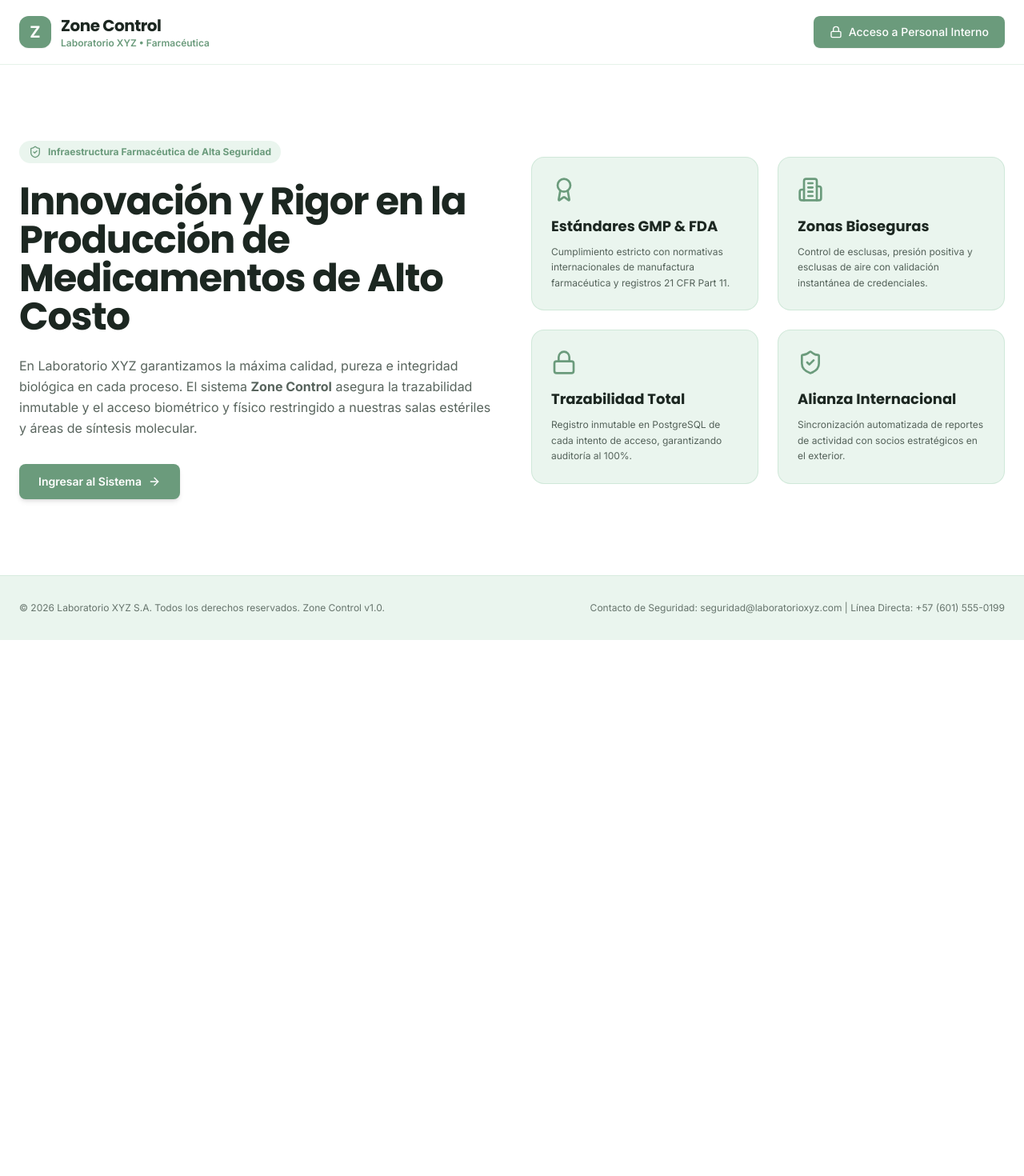
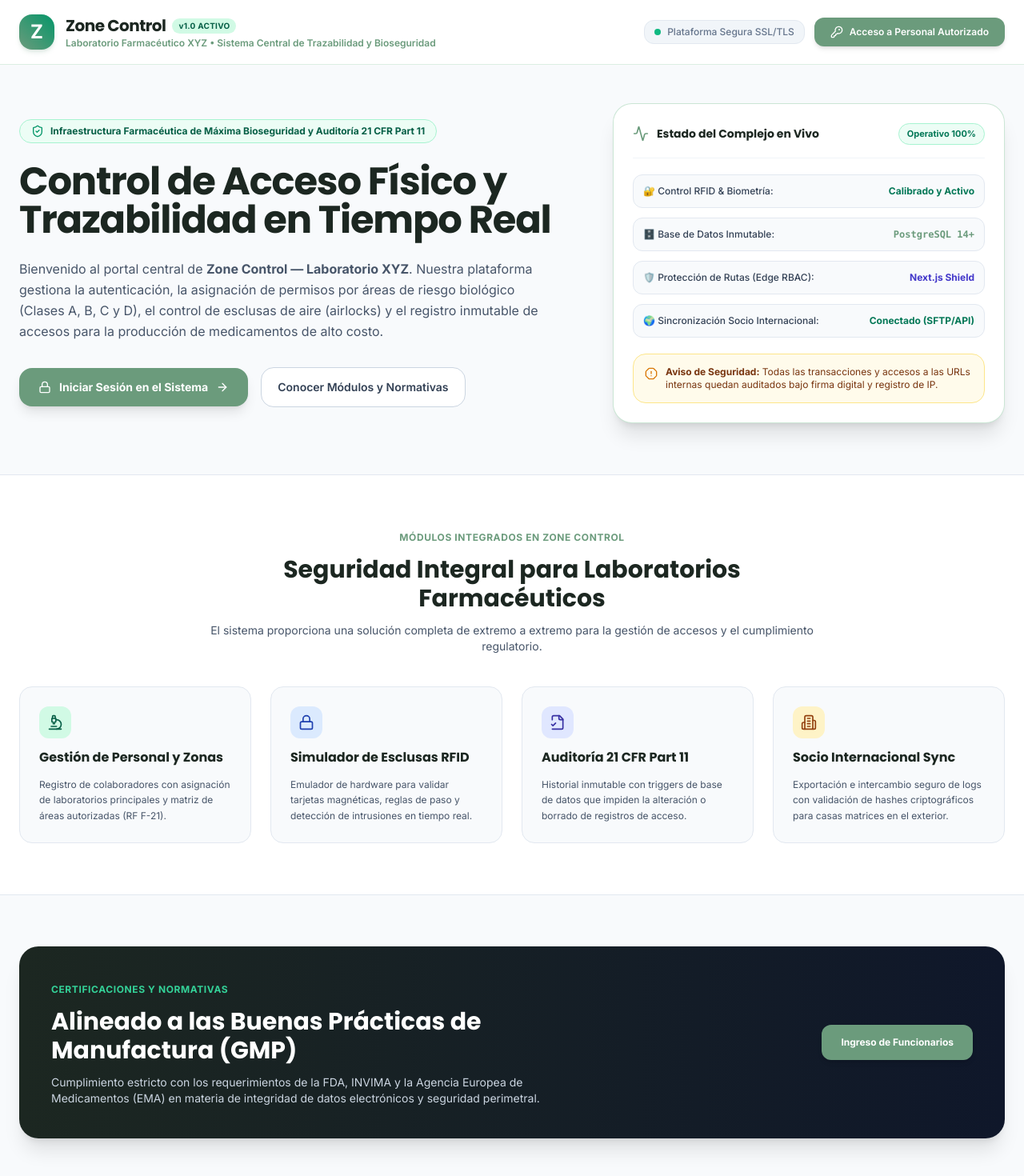
Before and after one commit to Ivanherrera08/Laboratorio_lex, a Next.js app in the folder zone-control-frontend/: page / in a window 1280 px wide. Shown: the top 1470 px of the page at 80% size. Before the commit the page ends 800 px from the top, so only its background shows below. Built offline with nearby package versions, Linux system fonts and the light colour scheme.

Commit message:
feat(portal): enriquecer portal publico institucional con informacion integral del sistema y normas antes de login

```diff
--- a/zone-control-frontend/src/app/page.tsx
+++ b/zone-control-frontend/src/app/page.tsx
@@ -1,102 +1,238 @@
 import Link from 'next/link';
-import { ShieldCheck, Lock, Award, Building2, ArrowRight } from 'lucide-react';
+import {
+  ShieldCheck,
+  Lock,
+  Award,
+  Building2,
+  ArrowRight,
+  Microscope,
+  FileCheck2,
+  Activity,
+  CheckCircle2,
+  AlertOctagon,
+  Database,
+  Layers,
+  KeyRound
+} from 'lucide-react';
 
 export default function PortalPublicoPage() {
   return (
-    <div className="min-h-screen bg-white flex flex-col justify-between">
-      {/* Navbar Institucional */}
-      <header className="border-b border-brand-accent/30 bg-white/90 backdrop-blur-md sticky top-0 z-50">
+    <div className="min-h-screen bg-[#F8FAFC] flex flex-col justify-between selection:bg-brand-primary selection:text-white">
+      {/* 1. Header / Navbar Institucional */}
+      <header className="border-b border-brand-accent/40 bg-white/95 backdrop-blur-md sticky top-0 z-50 shadow-xs">
         <div className="max-w-7xl mx-auto px-6 h-20 flex items-center justify-between">
-          <div className="flex items-center gap-3">
-            <div className="w-10 h-10 rounded-xl bg-brand-primary flex items-center justify-center text-white font-bold text-xl shadow-sm">
+          <div className="flex items-center gap-3.5">
+            <div className="w-11 h-11 rounded-2xl bg-gradient-to-tr from-brand-primary to-emerald-600 flex items-center justify-center text-white font-bold text-2xl shadow-md shadow-brand-primary/20">
               Z
             </div>
             <div>
-              <span className="font-heading font-bold text-xl text-brand-dark tracking-tight">Zone Control</span>
-              <span className="block text-xs font-semibold text-brand-primary">Laboratorio XYZ • Farmacéutica</span>
+              <div className="flex items-center gap-2">
+                <span className="font-heading font-extrabold text-xl text-brand-dark tracking-tight">Zone Control</span>
+                <span className="px-2 py-0.5 rounded-full bg-emerald-100 text-emerald-800 text-[10px] font-bold tracking-wide">
+                  v1.0 ACTIVO
+                </span>
+              </div>
+              <span className="block text-xs font-semibold text-brand-primary">
+                Laboratorio Farmacéutico XYZ • Sistema Central de Trazabilidad y Bioseguridad
+              </span>
             </div>
           </div>
 
-          <div className="flex items-center gap-4">
+          <div className="flex items-center gap-3">
+            <div className="hidden md:flex items-center gap-2 text-xs font-medium text-slate-500 bg-slate-100 px-3 py-1.5 rounded-xl border border-slate-200">
+              <span className="w-2 h-2 rounded-full bg-emerald-500 animate-ping" />
+              <span>Plataforma Segura SSL/TLS</span>
+            </div>
             <Link
               href="/login"
-              className="inline-flex items-center gap-2 px-5 py-2.5 rounded-lg bg-brand-primary text-white font-medium text-sm hover:bg-brand-primary/90 transition-all shadow-sm"
+              className="inline-flex items-center gap-2 px-5 py-2.5 rounded-xl bg-brand-primary text-white font-semibold text-xs hover:bg-brand-primary/90 transition-all shadow-md hover:shadow-lg hover:scale-105 active:scale-95"
             >
-              <Lock className="w-4 h-4" />
-              Acceso a Personal Interno
+              <KeyRound className="w-4 h-4" />
+              Acceso a Personal Autorizado
             </Link>
           </div>
         </div>
       </header>
 
-      {/* Hero Section */}
-      <main className="max-w-7xl mx-auto px-6 py-16 flex-1 flex flex-col justify-center">
-        <div className="grid grid-cols-1 lg:grid-cols-2 gap-12 items-center">
-          <div>
-            <div className="inline-flex items-center gap-2 px-3 py-1.5 rounded-full bg-brand-secondary text-brand-primary text-xs font-bold mb-6">
-              <ShieldCheck className="w-4 h-4" />
-              Infraestructura Farmacéutica de Alta Seguridad
+      {/* 2. Hero Section Principal */}
+      <main className="flex-1">
+        {/* Banner Hero */}
+        <section className="max-w-7xl mx-auto px-6 pt-12 pb-16">
+          <div className="grid grid-cols-1 lg:grid-cols-12 gap-10 items-center">
+            <div className="lg:col-span-7 space-y-6">
+              <div className="inline-flex items-center gap-2 px-3.5 py-1.5 rounded-full bg-emerald-50 border border-emerald-200 text-emerald-800 text-xs font-bold">
+                <ShieldCheck className="w-4 h-4 text-emerald-600" />
+                Infraestructura Farmacéutica de Máxima Bioseguridad y Auditoría 21 CFR Part 11
               </div>
-            <h1 className="text-4xl lg:text-5xl font-heading font-extrabold text-brand-dark leading-tight tracking-tight mb-6">
-              Innovación y Rigor en la Producción de Medicamentos de Alto Costo
+
+              <h1 className="text-4xl sm:text-5xl font-heading font-black text-brand-dark leading-[1.15] tracking-tight">
+                Control de Acceso Físico y Trazabilidad en Tiempo Real
               </h1>
-            <p className="text-base text-brand-text/80 leading-relaxed mb-8">
-              En Laboratorio XYZ garantizamos la máxima calidad, pureza e integridad biológica en cada proceso.
-              El sistema <strong>Zone Control</strong> asegura la trazabilidad inmutable y el acceso biométrico
-              y físico restringido a nuestras salas estériles y áreas de síntesis molecular.
+
+              <p className="text-base text-slate-600 leading-relaxed max-w-2xl font-normal">
+                Bienvenido al portal central de <strong>Zone Control — Laboratorio XYZ</strong>. Nuestra plataforma
+                gestiona la autenticación, la asignación de permisos por áreas de riesgo biológico (Clases A, B, C y D),
+                el control de esclusas de aire (airlocks) y el registro inmutable de accesos para la producción
+                de medicamentos de alto costo.
               </p>
-            <div className="flex flex-wrap gap-4">
+
+              <div className="flex flex-wrap items-center gap-4 pt-2">
                 <Link
                   href="/login"
-                className="inline-flex items-center gap-2 px-6 py-3 rounded-lg bg-brand-primary text-white font-semibold text-sm hover:bg-brand-primary/90 transition-all shadow-md"
+                  className="inline-flex items-center gap-2.5 px-6 py-3.5 rounded-2xl bg-brand-primary text-white font-bold text-sm hover:bg-brand-primary/90 transition-all shadow-lg hover:shadow-xl hover:scale-105 active:scale-95 cursor-pointer"
                 >
-                Ingresar al Sistema
+                  <Lock className="w-4 h-4" />
+                  Iniciar Sesión en el Sistema
                   <ArrowRight className="w-4 h-4" />
                 </Link>
+
+                <a
+                  href="#modulos-info"
+                  className="inline-flex items-center gap-2 px-5 py-3.5 rounded-2xl bg-white border border-slate-300 text-slate-700 font-semibold text-sm hover:bg-slate-50 transition-all shadow-xs"
+                >
+                  Conocer Módulos y Normativas
+                </a>
               </div>
             </div>
 
-          <div className="grid grid-cols-1 sm:grid-cols-2 gap-6">
-            <div className="p-6 rounded-2xl bg-brand-secondary border border-brand-accent/40 shadow-xs">
-              <Award className="w-8 h-8 text-brand-primary mb-4" />
-              <h3 className="font-heading font-bold text-lg text-brand-dark mb-2">Estándares GMP & FDA</h3>
-              <p className="text-xs text-brand-text/80 leading-relaxed">
-                Cumplimiento estricto con normativas internacionales de manufactura farmacéutica y registros 21 CFR Part 11.
+            {/* Tarjeta Visual de Estado del Sistema */}
+            <div className="lg:col-span-5 bg-white p-6 rounded-3xl border border-brand-accent/60 shadow-xl space-y-5">
+              <div className="flex items-center justify-between border-b border-slate-100 pb-4">
+                <div className="flex items-center gap-2.5">
+                  <Activity className="w-5 h-5 text-brand-primary" />
+                  <span className="font-heading font-bold text-sm text-brand-dark">Estado del Complejo en Vivo</span>
+                </div>
+                <span className="px-2.5 py-1 rounded-full bg-emerald-50 text-emerald-700 text-[11px] font-bold border border-emerald-200">
+                  Operativo 100%
+                </span>
+              </div>
+
+              <div className="space-y-3 text-xs">
+                <div className="p-3 bg-slate-50 rounded-xl border border-slate-200 flex items-center justify-between">
+                  <span className="font-medium text-slate-700">🔐 Control RFID & Biometría:</span>
+                  <span className="font-bold text-emerald-700">Calibrado y Activo</span>
+                </div>
+                <div className="p-3 bg-slate-50 rounded-xl border border-slate-200 flex items-center justify-between">
+                  <span className="font-medium text-slate-700">🗄️ Base de Datos Inmutable:</span>
+                  <span className="font-bold text-brand-primary font-mono">PostgreSQL 14+</span>
+                </div>
+                <div className="p-3 bg-slate-50 rounded-xl border border-slate-200 flex items-center justify-between">
+                  <span className="font-medium text-slate-700">🛡️ Protección de Rutas (Edge RBAC):</span>
+                  <span className="font-bold text-indigo-700">Next.js Shield</span>
+                </div>
+                <div className="p-3 bg-slate-50 rounded-xl border border-slate-200 flex items-center justify-between">
+                  <span className="font-medium text-slate-700">🌍 Sincronización Socio Internacional:</span>
+                  <span className="font-bold text-emerald-700">Conectado (SFTP/API)</span>
+                </div>
+              </div>
+
+              <div className="p-3.5 bg-amber-50 rounded-2xl border border-amber-200 text-amber-900 text-xs flex items-start gap-2.5">
+                <AlertOctagon className="w-4 h-4 shrink-0 text-amber-600 mt-0.5" />
+                <span>
+                  <strong>Aviso de Seguridad:</strong> Todas las transacciones y accesos a las URLs internas quedan auditados bajo firma digital y registro de IP.
+                </span>
+              </div>
+            </div>
+          </div>
+        </section>
+
+        {/* 3. Módulos y Capacidades del Sistema */}
+        <section id="modulos-info" className="bg-white border-y border-slate-200 py-16">
+          <div className="max-w-7xl mx-auto px-6 space-y-10">
+            <div className="text-center max-w-3xl mx-auto space-y-3">
+              <span className="text-xs font-bold text-brand-primary uppercase tracking-wider">
+                Módulos Integrados en Zone Control
+              </span>
+              <h2 className="text-3xl font-heading font-extrabold text-brand-dark">
+                Seguridad Integral para Laboratorios Farmacéuticos
+              </h2>
+              <p className="text-sm text-slate-600">
+                El sistema proporciona una solución completa de extremo a extremo para la gestión de accesos y el cumplimiento regulatorio.
               </p>
             </div>
 
-            <div className="p-6 rounded-2xl bg-brand-secondary border border-brand-accent/40 shadow-xs">
-              <Building2 className="w-8 h-8 text-brand-primary mb-4" />
-              <h3 className="font-heading font-bold text-lg text-brand-dark mb-2">Zonas Bioseguras</h3>
-              <p className="text-xs text-brand-text/80 leading-relaxed">
-                Control de esclusas, presión positiva y esclusas de aire con validación instantánea de credenciales.
+            <div className="grid grid-cols-1 md:grid-cols-2 lg:grid-cols-4 gap-6">
+              <div className="p-6 rounded-2xl bg-[#F8FAFC] border border-slate-200 space-y-3 hover:border-brand-primary/60 transition-all">
+                <div className="w-10 h-10 rounded-xl bg-emerald-100 text-emerald-800 flex items-center justify-center font-bold">
+                  <Microscope className="w-5 h-5" />
+                </div>
+                <h3 className="font-heading font-bold text-base text-brand-dark">Gestión de Personal y Zonas</h3>
+                <p className="text-xs text-slate-600 leading-relaxed">
+                  Registro de colaboradores con asignación de laboratorios principales y matriz de áreas autorizadas (RF F-21).
                 </p>
               </div>
 
-            <div className="p-6 rounded-2xl bg-brand-secondary border border-brand-accent/40 shadow-xs">
-              <Lock className="w-8 h-8 text-brand-primary mb-4" />
-              <h3 className="font-heading font-bold text-lg text-brand-dark mb-2">Trazabilidad Total</h3>
-              <p className="text-xs text-brand-text/80 leading-relaxed">
-                Registro inmutable en PostgreSQL de cada intento de acceso, garantizando auditoría al 100%.
+              <div className="p-6 rounded-2xl bg-[#F8FAFC] border border-slate-200 space-y-3 hover:border-brand-primary/60 transition-all">
+                <div className="w-10 h-10 rounded-xl bg-blue-100 text-blue-800 flex items-center justify-center font-bold">
+                  <Lock className="w-5 h-5" />
+                </div>
+                <h3 className="font-heading font-bold text-base text-brand-dark">Simulador de Esclusas RFID</h3>
+                <p className="text-xs text-slate-600 leading-relaxed">
+                  Emulador de hardware para validar tarjetas magnéticas, reglas de paso y detección de intrusiones en tiempo real.
                 </p>
               </div>
 
-            <div className="p-6 rounded-2xl bg-brand-secondary border border-brand-accent/40 shadow-xs">
-              <ShieldCheck className="w-8 h-8 text-brand-primary mb-4" />
-              <h3 className="font-heading font-bold text-lg text-brand-dark mb-2">Alianza Internacional</h3>
-              <p className="text-xs text-brand-text/80 leading-relaxed">
-                Sincronización automatizada de reportes de actividad con socios estratégicos en el exterior.
+              <div className="p-6 rounded-2xl bg-[#F8FAFC] border border-slate-200 space-y-3 hover:border-brand-primary/60 transition-all">
+                <div className="w-10 h-10 rounded-xl bg-indigo-100 text-indigo-800 flex items-center justify-center font-bold">
+                  <FileCheck2 className="w-5 h-5" />
+                </div>
+                <h3 className="font-heading font-bold text-base text-brand-dark">Auditoría 21 CFR Part 11</h3>
+                <p className="text-xs text-slate-600 leading-relaxed">
+                  Historial inmutable con triggers de base de datos que impiden la alteración o borrado de registros de acceso.
+                </p>
+              </div>
+
+              <div className="p-6 rounded-2xl bg-[#F8FAFC] border border-slate-200 space-y-3 hover:border-brand-primary/60 transition-all">
+                <div className="w-10 h-10 rounded-xl bg-amber-100 text-amber-800 flex items-center justify-center font-bold">
+                  <Building2 className="w-5 h-5" />
+                </div>
+                <h3 className="font-heading font-bold text-base text-brand-dark">Socio Internacional Sync</h3>
+                <p className="text-xs text-slate-600 leading-relaxed">
+                  Exportación e intercambio seguro de logs con validación de hashes criptográficos para casas matrices en el exterior.
                 </p>
               </div>
             </div>
           </div>
+        </section>
+
+        {/* 4. Estándares y Cumplimiento Normativo */}
+        <section className="max-w-7xl mx-auto px-6 py-16 space-y-8">
+          <div className="bg-gradient-to-r from-brand-dark to-slate-900 text-white rounded-3xl p-8 lg:p-10 shadow-xl flex flex-col md:flex-row items-center justify-between gap-8">
+            <div className="space-y-3 max-w-2xl">
+              <span className="text-xs font-bold text-emerald-400 uppercase tracking-wider">
+                Certificaciones y Normativas
+              </span>
+              <h3 className="text-2xl lg:text-3xl font-heading font-black">
+                Alineado a las Buenas Prácticas de Manufactura (GMP)
+              </h3>
+              <p className="text-xs sm:text-sm text-slate-300 leading-relaxed">
+                Cumplimiento estricto con los requerimientos de la FDA, INVIMA y la Agencia Europea de Medicamentos (EMA)
+                en materia de integridad de datos electrónicos y seguridad perimetral.
+              </p>
+            </div>
+
+            <div className="shrink-0 flex flex-col gap-3 w-full sm:w-auto">
+              <Link
+                href="/login"
+                className="px-6 py-3.5 rounded-xl bg-brand-primary text-white font-bold text-xs text-center hover:bg-brand-primary/90 transition-all shadow-md"
+              >
+                Ingreso de Funcionarios
+              </Link>
+            </div>
+          </div>
+        </section>
       </main>
 
-      {/* Footer */}
-      <footer className="border-t border-brand-accent/30 bg-brand-secondary py-8">
-        <div className="max-w-7xl mx-auto px-6 flex flex-col sm:flex-row items-center justify-between gap-4 text-xs text-brand-text/70">
-          <p>© 2026 Laboratorio XYZ S.A. Todos los derechos reservados. Zone Control v1.0.</p>
-          <p>Contacto de Seguridad: seguridad@laboratorioxyz.com | Línea Directa: +57 (601) 555-0199</p>
+      {/* 5. Footer Institucional */}
+      <footer className="border-t border-slate-200 bg-white py-8">
+        <div className="max-w-7xl mx-auto px-6 flex flex-col sm:flex-row items-center justify-between gap-4 text-xs text-slate-500">
+          <p>© 2026 Laboratorio Farmacéutico XYZ S.A. Todos los derechos reservados. Sistema Zone Control.</p>
+          <div className="flex items-center gap-4">
+            <span className="font-semibold text-slate-700">Línea de Bioseguridad:</span>
+            <span>+57 (601) 555-0199</span>
+            <span>•</span>
+            <span>seguridad@laboratorioxyz.com</span>
+          </div>
         </div>
       </footer>
     </div>
```
Lines whose indentation alone changed are shown as unchanged.
